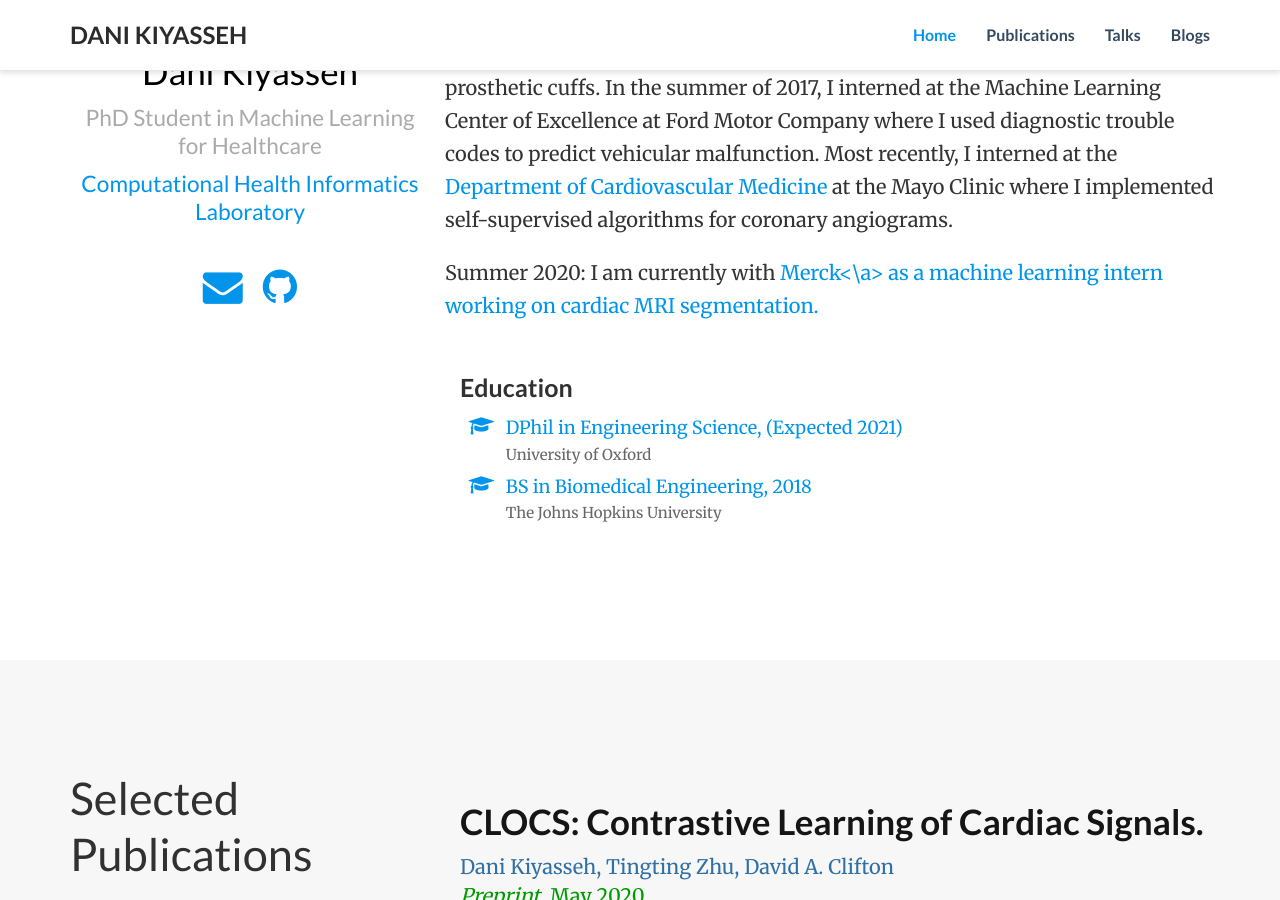
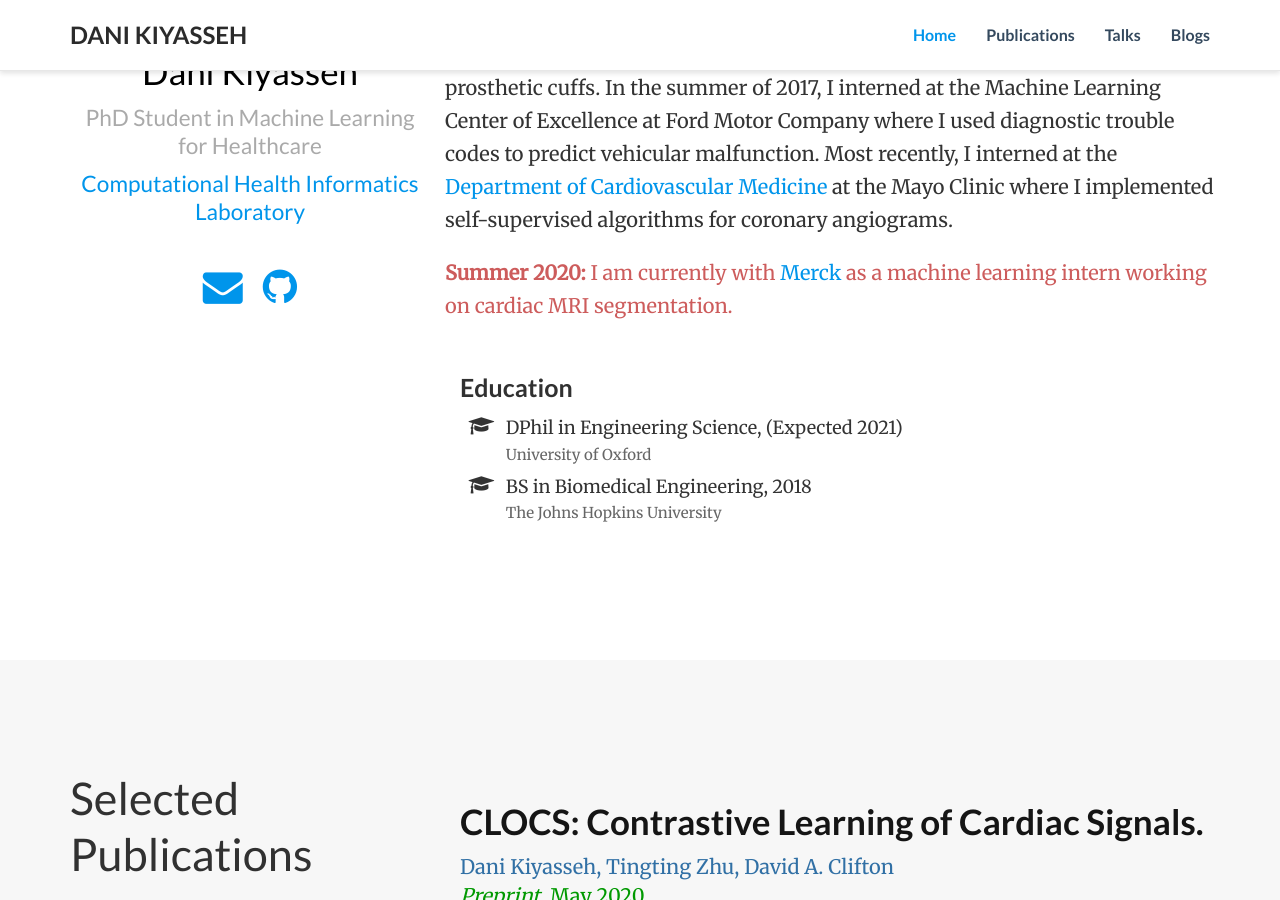
Before and after one commit to danikiyasseh/danikiyasseh.github.io, a Jekyll site: the page index.html, which Jekyll copies as it is, in a window 1280 px wide and 900 px high, scrolled down 321 px. Built offline with Jekyll 4.4.1, drawn with Linux system fonts in a browser that asks for light colours; nearby versions of some CDN libraries; a style sheet for code colours, icons or effects is not loaded.

Commit message:
Update index.html

```diff
--- a/index.html
+++ b/index.html
@@ -155,7 +155,7 @@
 
 	<p>I have had the opportunity to work in diverse academic and industry settings. In the summer of 2016, I performed research at the <a href="http://www.imperial.ac.uk/msk-lab" target="_blank">Musculoskeletal Lab.</a>, at Imperial College London to identify pressure distributions within lower-limb prosthetic cuffs. In the summer of 2017, I interned at the Machine Learning Center of Excellence at Ford Motor Company where I used diagnostic trouble codes to predict vehicular malfunction. Most recently, I interned at the <a href="https://www.mayoclinic.org/departments-centers/cardiovascular-medicine/home/orc-20121930" target="_blank">Department of Cardiovascular Medicine</a> at the Mayo Clinic where I implemented self-supervised algorithms for coronary angiograms.</p>
 
-	<p>Summer 2020: I am currently with <a href: "https://www.merck.com/index.html", target="_blank">Merck<\a> as a machine learning intern working on cardiac MRI segmentation.</p>
+	<p style="color:#cd5c5c"> <strong>Summer 2020:</strong> I am currently with <a href: "https://www.merck.com/index.html", target="_blank">Merck</a> as a machine learning intern working on cardiac MRI segmentation.</p>
 
 <div class="row">
 
```
